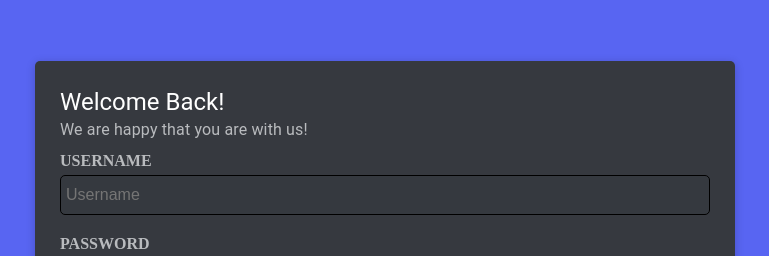
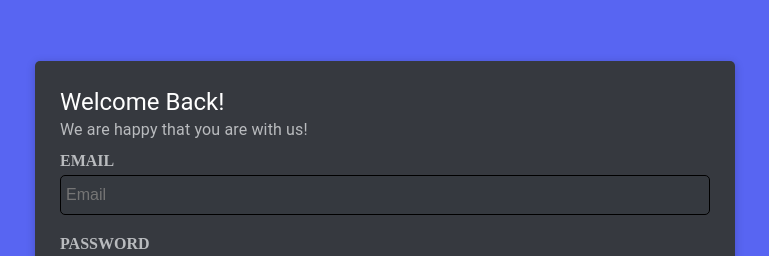
Before and after one commit to sandurijal03/discord, a React app in the folder frontend/: page /login in a window 1280 px wide. Shown: the part 139-395 px from the top of the page, without its empty margins (255-1024 px from the left). Built offline with nearby package versions, Linux system fonts and the light colour scheme.

Commit message:
client: minor change of logic while logging in and validation logic for email and password

```diff
--- a/frontend/src/pages/auth/Login/Login.tsx
+++ b/frontend/src/pages/auth/Login/Login.tsx
@@ -1,18 +1,22 @@
 import * as React from 'react'
-import { isFormElement } from 'react-router-dom/dist/dom'
 
 import AuthBox from '../../../shared/components/AuthBox'
+import { validateLoginForm } from '../../../shared/utils/validators'
 import LoginFooter from './LoginFooter'
 import LoginHeader from './LoginHeader'
 import LoginInputs from './LoginInputs'
 
 const Login = () => {
-  const [username, setUsername] = React.useState('')
+  const [email, setEmail] = React.useState('')
   const [password, setPassword] = React.useState('')
   const [isFormValid, setIsFormValid] = React.useState(false)
 
+  React.useEffect(() => {
+    setIsFormValid(validateLoginForm({ email, password }))
+  }, [email, password, setIsFormValid])
+
   const handleLogin = () => {
-    if (!username || !password) {
+    if (!email || !password) {
       setIsFormValid(false)
     }
   }
@@ -21,8 +25,8 @@ const Login = () => {
     <AuthBox>
       <LoginHeader />
       <LoginInputs
-        username={username}
-        setUsername={setUsername}
+        email={email}
+        setEmail={setEmail}
         password={password}
         setPassword={setPassword}
       />
--- a/frontend/src/pages/auth/Login/LoginFooter.tsx
+++ b/frontend/src/pages/auth/Login/LoginFooter.tsx
@@ -1,3 +1,4 @@
+import { Tooltip } from '@mui/material'
 import * as React from 'react'
 import { useNavigate } from 'react-router-dom'
 import CustomPrimaryButton from '../../../shared/components/CustomPrimaryButton'
@@ -6,6 +7,14 @@ import RedirectInfo from '../../../shared/components/RedirectInfo'
 type LoginFooterProps = {
   handleLogin: () => void
   isFormValid: boolean
+}
+
+const getFormNotValidMessage = () => {
+  return 'Enter correct e-mail address and password should contains between 6 and 12 characters.'
+}
+
+const getFormValidMessage = () => {
+  return 'Press to log in!'
 }
 
 const LoginFooter: React.FC<LoginFooterProps> = ({
@@ -19,6 +28,9 @@ const LoginFooter: React.FC<LoginFooterProps> = ({
   }
   return (
     <>
+      <Tooltip
+        title={!isFormValid ? getFormNotValidMessage() : getFormValidMessage()}
+      >
         <div>
           <CustomPrimaryButton
             label='Login'
@@ -27,6 +39,7 @@ const LoginFooter: React.FC<LoginFooterProps> = ({
             onClick={handleLogin}
           />
         </div>
+      </Tooltip>
       <RedirectInfo
         text='Need an account?'
         redirectText='Create an account'
--- a/frontend/src/pages/auth/Login/LoginInputs.tsx
+++ b/frontend/src/pages/auth/Login/LoginInputs.tsx
@@ -2,26 +2,26 @@ import * as React from 'react'
 import InputWithLabel from '../../../shared/components/InputWithLabel'
 
 type LoginInputsProps = {
-  username: string
-  setUsername: any
+  email: string
+  setEmail: any
   password: string
   setPassword: any
 }
 
 const LoginInputs: React.FC<LoginInputsProps> = ({
-  username,
-  setUsername,
+  email,
+  setEmail,
   password,
   setPassword,
 }) => {
   return (
     <>
       <InputWithLabel
-        value={username}
-        label='Username'
-        type='text'
-        placeholder='Username'
-        setValue={setUsername}
+        value={email}
+        label='Email'
+        type='email'
+        placeholder='Email'
+        setValue={setEmail}
       />
       <InputWithLabel
         value={password}
--- /dev/null
+++ b/frontend/src/shared/utils/validators.ts
@@ -0,0 +1,21 @@
+export const validateLoginForm = ({
+  email,
+  password,
+}: {
+  email: string
+  password: string
+}) => {
+  const isEmailValid = validateEmail(email)
+  const isPasswordValid = validatePassword(password)
+
+  return isEmailValid && isPasswordValid
+}
+
+const validateEmail = (email: string) => {
+  const emailPattern = /^[a-zA-Z0-9._-]+@[a-zA-Z0-9.-]+\.[a-zA-Z]{2,4}$/
+  return emailPattern.test(email)
+}
+
+const validatePassword = (password: string) => {
+  return password.length > 6 && password.length < 12
+}
```
Lines whose indentation alone changed are shown as unchanged.
